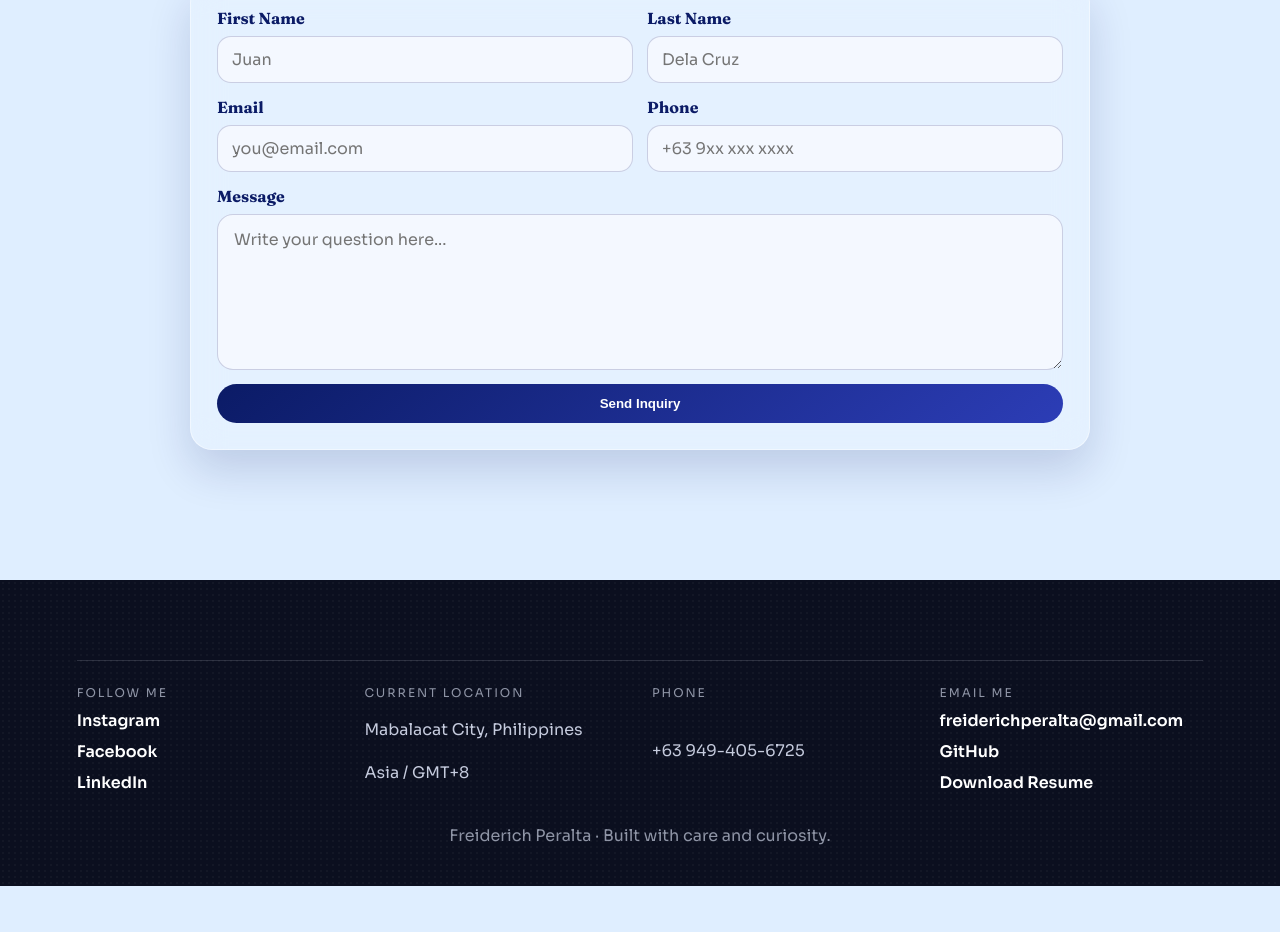
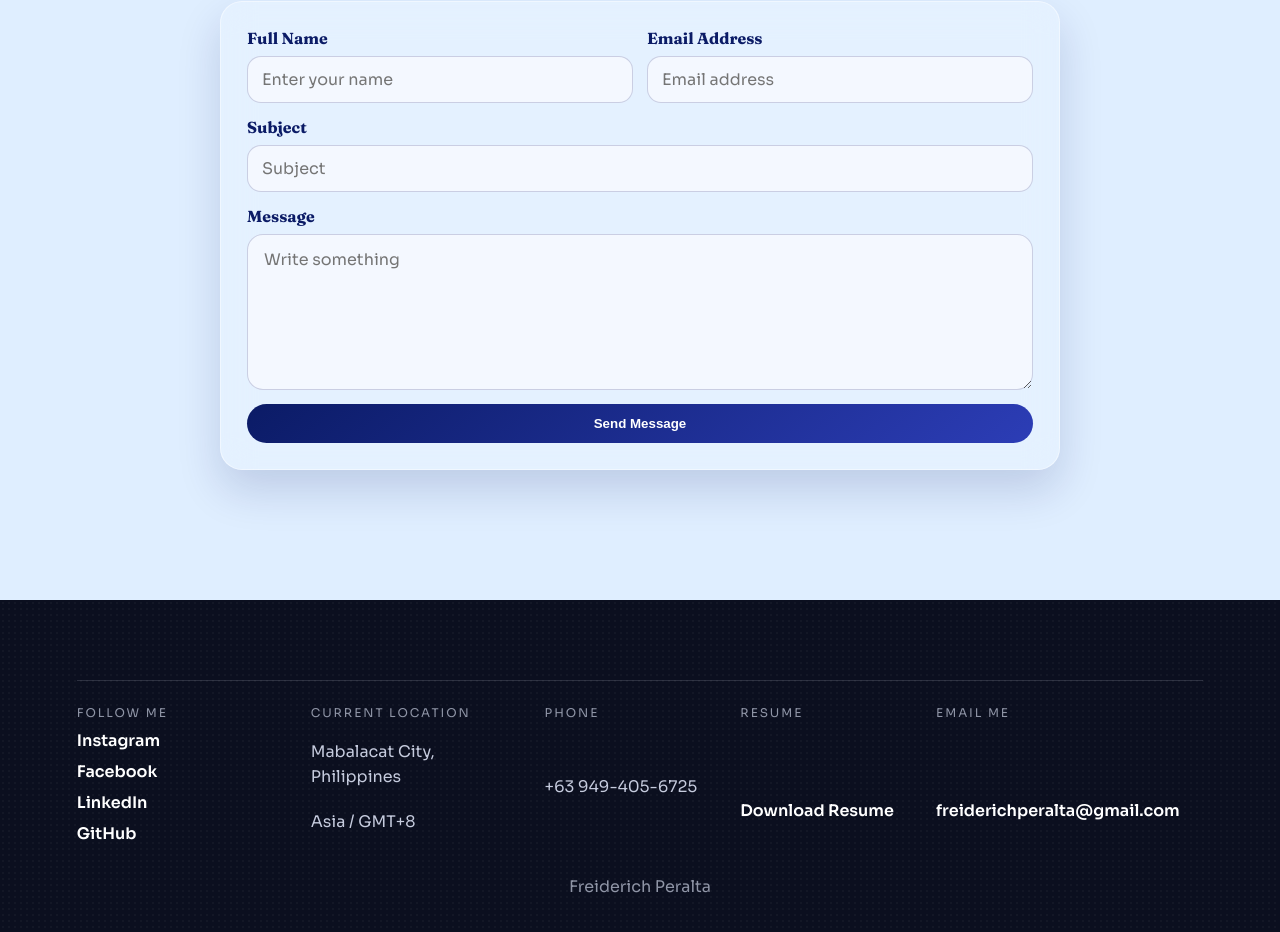
Before and after one commit to Freiderich/Portfolio, a React (Vite) app: page / in a window 1280 px wide. Shown: the part 6743-7675 px from the top of the page. Before the commit the page ends 7629 px from the top, so only its background shows below. Built offline with nearby package versions, Linux system fonts and the light colour scheme.

Commit message:
Added Footer

```diff
--- a/src/components/Contact.jsx
+++ b/src/components/Contact.jsx
@@ -5,10 +5,9 @@ function Contact() {
 
 
   const [formData, setFormData] = useState({
-    firstName: "",
-    lastName: "",
+    fullName: "",
     email: "",
-    phone: "",
+    subject: "",
     message: "",
   });
 
@@ -19,16 +18,14 @@ function Contact() {
 
   const handleSubmit = (e) => {
     e.preventDefault();
-    const subject = "Portfolio inquiry";
+    const subject = formData.subject.trim() || "Portfolio inquiry";
     const body = formData.message.trim();
     if (!body || !formData.email.trim()) {
       return;
     }
     const details = [
-      `First Name: ${formData.firstName || "N/A"}`,
-      `Last Name: ${formData.lastName || "N/A"}`,
+      `Full Name: ${formData.fullName || "N/A"}`,
       `Email: ${formData.email}`,
-      `Phone: ${formData.phone || "N/A"}`,
       "",
       "Message:",
       body,
@@ -37,7 +34,7 @@ function Contact() {
       subject
     )}&body=${encodeURIComponent(details)}`;
     window.location.href = mailtoLink;
-    setFormData({ firstName: "", lastName: "", email: "", phone: "", message: "" });
+    setFormData({ fullName: "", email: "", subject: "", message: "" });
   };
 
   return (
@@ -45,69 +42,55 @@ function Contact() {
       <h2>Contacts</h2>
 
       <div className="contact-layout">
-        <div className="contact-left">
+        <div className="contact-form-wrap">
           <p className="contact-note">
-            Have a question or want to collaborate? Send an inquiry and I will be in touch.
+            Have a project in mind or want to discuss an idea? Send an inquiry and I will be in touch.
           </p>
           <form className="contact-form" onSubmit={handleSubmit}>
             <div className="contact-form-grid">
               <div className="contact-field">
-                <label className="contact-label" htmlFor="firstName">
-                  First Name
+                <label className="contact-label" htmlFor="fullName">
+                  Full Name
                 </label>
                 <input
-                  id="firstName"
-                  name="firstName"
+                  id="fullName"
+                  name="fullName"
                   className="contact-input"
                   type="text"
-                  placeholder="Juan"
-                  value={formData.firstName}
-                  onChange={handleChange}
-                />
-              </div>
-              <div className="contact-field">
-                <label className="contact-label" htmlFor="lastName">
-                  Last Name
-                </label>
-                <input
-                  id="lastName"
-                  name="lastName"
-                  className="contact-input"
-                  type="text"
-                  placeholder="Dela Cruz"
-                  value={formData.lastName}
+                  placeholder="Enter your name"
+                  value={formData.fullName}
                   onChange={handleChange}
                 />
               </div>
               <div className="contact-field">
                 <label className="contact-label" htmlFor="email">
-                  Email
+                  Email Address
                 </label>
                 <input
                   id="email"
                   name="email"
                   className="contact-input"
                   type="email"
-                  placeholder="you@email.com"
+                  placeholder="Email address"
                   value={formData.email}
                   onChange={handleChange}
                   required
                 />
               </div>
-              <div className="contact-field">
-                <label className="contact-label" htmlFor="phone">
-                  Phone
-                </label>
-                <input
-                  id="phone"
-                  name="phone"
-                  className="contact-input"
-                  type="tel"
-                  placeholder="+63 9xx xxx xxxx"
-                  value={formData.phone}
-                  onChange={handleChange}
-                />
-              </div>
+            </div>
+            <div className="contact-field full">
+              <label className="contact-label" htmlFor="subject">
+                Subject
+              </label>
+              <input
+                id="subject"
+                name="subject"
+                className="contact-input"
+                type="text"
+                placeholder="Subject"
+                value={formData.subject}
+                onChange={handleChange}
+              />
             </div>
             <div className="contact-field full">
               <label className="contact-label" htmlFor="message">
@@ -118,18 +101,17 @@ function Contact() {
                 name="message"
                 className="contact-textarea"
                 rows="6"
-                placeholder="Write your question here..."
+                placeholder="Write something"
                 value={formData.message}
                 onChange={handleChange}
                 required
               />
             </div>
             <button className="contact-submit" type="submit">
-              Send Inquiry
+              Send Message
             </button>
           </form>
         </div>
-
       </div>
     </section>
   );
--- a/src/components/Footer.jsx
+++ b/src/components/Footer.jsx
@@ -17,6 +17,9 @@ function Footer() {
             <a className="footer-link" href="https://www.linkedin.com/in/freiderich-peralta-95bbaa371/" target="_blank" rel="noreferrer">
               LinkedIn
             </a>
+            <a className="footer-link" href="https://github.com/Freiderich" target="_blank" rel="noreferrer">
+              GitHub
+            </a>
           </div>
           <div className="footer-col">
             <span className="footer-kicker">Current location</span>
@@ -28,21 +31,21 @@ function Footer() {
             <span className="footer-text">+63 949-405-6725</span>
           </div>
           <div className="footer-col">
+            <span className="footer-kicker">Resume</span>
+            <a className="footer-link" href="/Freiderich-Peralta-Resume.pdf" download>
+              Download Resume
+            </a>
+          </div>
+          <div className="footer-col">
             <span className="footer-kicker">Email me</span>
             <a className="footer-link" href="mailto:freiderichperalta@gmail.com">
               freiderichperalta@gmail.com
-            </a>
-            <a className="footer-link" href="https://github.com/Freiderich" target="_blank" rel="noreferrer">
-              GitHub
-            </a>
-            <a className="footer-link" href="/freiderich-peralta-resume.pdf" download>
-              Download Resume
             </a>
           </div>
         </div>
       </div>
       <div className="footer-bottom">
-        <span>Freiderich Peralta · Built with care and curiosity.</span>
+        <span>Freiderich Peralta</span>
       </div>
     </footer>
   );
--- a/src/styles/Contact.css
+++ b/src/styles/Contact.css
@@ -40,7 +40,7 @@
 }
 
 .contact-layout {
-  max-width: 900px;
+  max-width: 840px;
   margin: 0 auto;
   display: grid;
   grid-template-columns: 1fr;
@@ -51,10 +51,10 @@
 }
 
 .contact-note {
-  margin: 0 0 14px;
+  margin: 0 0 18px;
   color: #2b2f55;
   line-height: 1.7;
-  text-align: left;
+  text-align: center;
 }
 
 .contact-container {
@@ -225,6 +225,39 @@
   box-shadow: 0 18px 30px rgba(11, 27, 102, 0.2);
 }
 
+.contact-form-wrap {
+  display: grid;
+  gap: 16px;
+}
+
+
+
+.info-title {
+  display: block;
+  font-size: 0.75rem;
+  text-transform: uppercase;
+  letter-spacing: 0.12em;
+  color: #2c3db6;
+  margin-bottom: 8px;
+  font-weight: 700;
+}
+
+.info-link {
+  color: #0b1b66;
+  font-weight: 600;
+  text-decoration: none;
+  transition: color 0.2s ease;
+}
+
+.info-link:hover {
+  color: #2c3db6;
+}
+
+.info-text {
+  color: #2b2f55;
+  line-height: 1.6;
+}
+
 @media (max-width: 900px) {
   .contact-form-grid {
     grid-template-columns: 1fr;
--- a/src/styles/Footer.css
+++ b/src/styles/Footer.css
@@ -25,7 +25,7 @@
 
 .footer-grid {
   display: grid;
-  grid-template-columns: repeat(4, minmax(0, 1fr));
+  grid-template-columns: 1.1fr 1.1fr 0.9fr 0.9fr 1.4fr;
   gap: 24px;
   border-top: 1px solid rgba(230, 236, 255, 0.15);
   padding-top: 24px;
@@ -34,6 +34,7 @@
 .footer-col {
   display: grid;
   gap: 10px;
+  min-width: 0;
 }
 
 .footer-kicker {
@@ -51,6 +52,7 @@
   align-items: center;
   gap: 6px;
   transition: color 0.2s ease, transform 0.2s ease;
+  white-space: nowrap;
 }
 
 .footer-link:hover {
```
